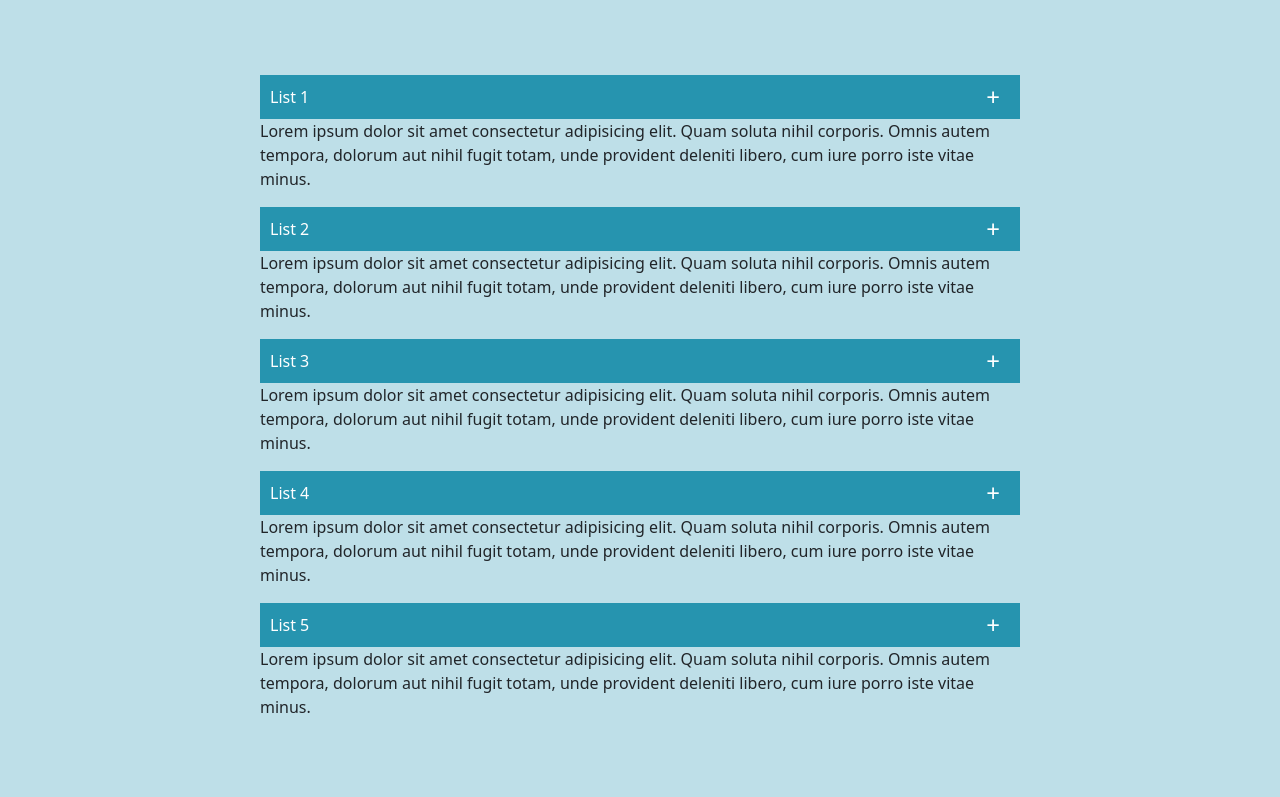
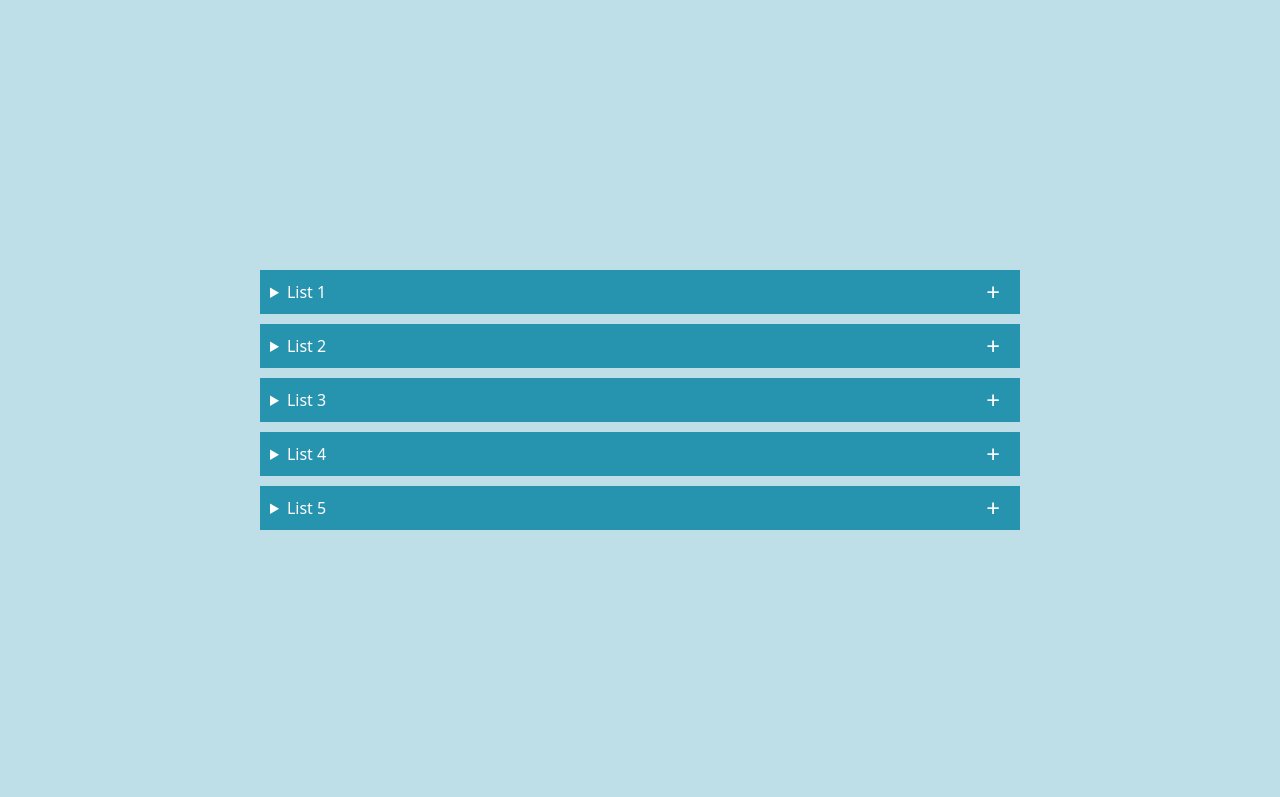
Before and after one commit to AndrianPrakasa/Web-Lazy, a plain HTML site: page Project NFT/index.html in a window 1280 px wide. Shown: the part 3086-3883 px from the top of the page. Drawn offline with nearby package versions, Linux system fonts and the light colour scheme; a web font is replaced by a local one.

Commit message:
faq prototype

```diff
--- a/Project NFT/index.html
+++ b/Project NFT/index.html
@@ -206,37 +206,48 @@
     </div>
     <!--faq-->
     <div class="main-faq">
+
     <div class="faq">
       <div class="contentBx">
-        <div class="label">List 1</div>
+        <details>
+        <summary class="label">List 1</summary>
         <div class="Content"><p>Lorem ipsum dolor sit amet consectetur adipisicing elit.
           Quam soluta nihil corporis. Omnis autem tempora, dolorum aut nihil fugit totam,
           unde provident deleniti libero, cum iure porro iste vitae minus.</p></div>
       </div>
+    </details>
     <div class="contentBx">
-      <div class="label">List 2</div>
+      <details>
+      <summary class="label">List 2</summary>
       <div class="Content"><p>Lorem ipsum dolor sit amet consectetur adipisicing elit.
         Quam soluta nihil corporis. Omnis autem tempora, dolorum aut nihil fugit totam,
         unde provident deleniti libero, cum iure porro iste vitae minus.</p></div>
         </div>
+      </details>
     <div class="contentBx">
-      <div class="label">List 3</div>
+      <details>
+      <summary class="label">List 3</summary>
       <div class="Content"><p>Lorem ipsum dolor sit amet consectetur adipisicing elit.
         Quam soluta nihil corporis. Omnis autem tempora, dolorum aut nihil fugit totam,
         unde provident deleniti libero, cum iure porro iste vitae minus.</p></div>
         </div>
+      </details>
     <div class="contentBx">
-      <div class="label">List 4</div>
+      <details>
+      <summary class="label">List 4</summary>
       <div class="Content"><p>Lorem ipsum dolor sit amet consectetur adipisicing elit.
         Quam soluta nihil corporis. Omnis autem tempora, dolorum aut nihil fugit totam,
         unde provident deleniti libero, cum iure porro iste vitae minus.</p></div>
         </div>
+      </details>
     <div class="contentBx">
-      <div class="label">List 5</div>
+      <details>
+      <summary class="label">List 5</summary>
       <div class="Content"><p>Lorem ipsum dolor sit amet consectetur adipisicing elit.
         Quam soluta nihil corporis. Omnis autem tempora, dolorum aut nihil fugit totam,
         unde provident deleniti libero, cum iure porro iste vitae minus.</p></div>
     </div>
+  </details>
     </div>
     </div>
       <!--Footer-->
```
